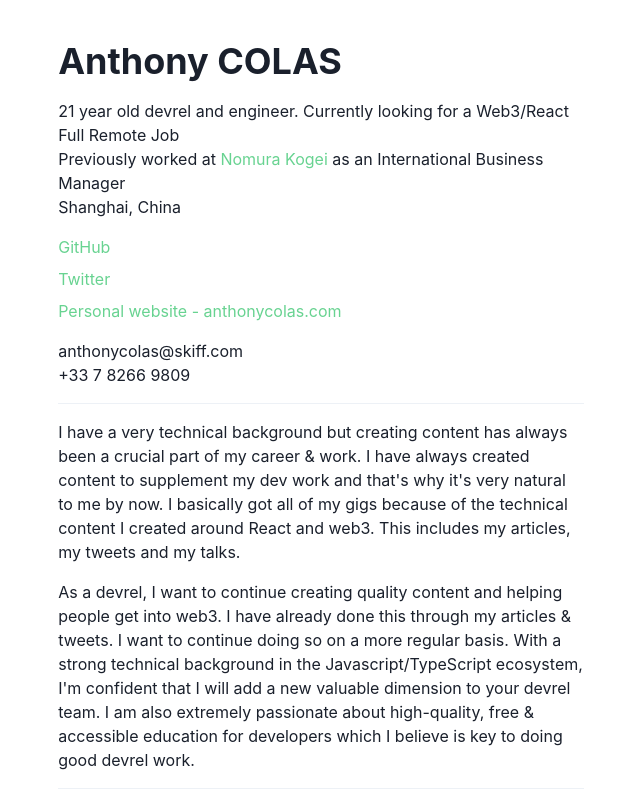
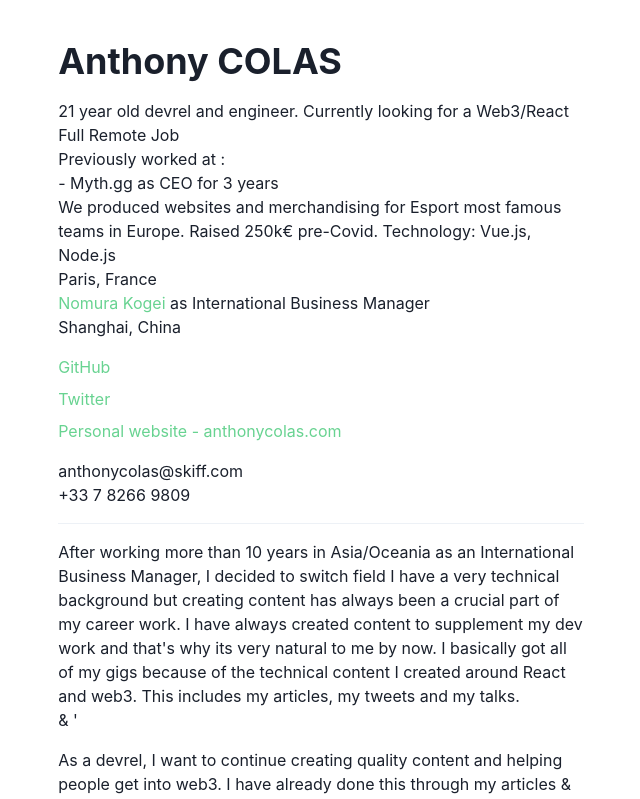
Before and after one commit to ToDestiny/anthonycolas.com, a Next.js app: page /cv in a window 1280 px wide. Shown: the top 799 px of the page, without its empty margins (319-959 px from the left). Built offline with nearby package versions, Linux system fonts and the light colour scheme; no server answers; what wagmi would draw is missing.

Commit message:
CV update

```diff
--- a/pages/cv.tsx
+++ b/pages/cv.tsx
@@ -20,11 +20,19 @@ const CVPage: NextPage = () => {
           21 year old devrel and engineer. Currently looking for a Web3/React
           Full Remote Job
           <br />
-          Previously worked at{' '}
+          Previously worked at :
+          <br />
+          - Myth.gg as CEO for 3 years
+          <br />
+          We produced websites and merchandising for Esport most famous teams in
+          Europe. Raised 250k€ pre-Covid. Technology: Vue.js, Node.js
+          <br />
+          Paris, France
+          <br />
           <MyLink href="https://www.nomurakougei.co.jp/english/index.html">
             Nomura Kogei
           </MyLink>{' '}
-          as an International Business Manager
+          as International Business Manager
           <br />
           Shanghai, China
         </Text>
@@ -45,13 +53,14 @@ const CVPage: NextPage = () => {
         <Divider />
 
         <Text>
-          I have a very technical background but creating content has always
-          been a crucial part of my career &amp; work. I have always created
-          content to supplement my dev work and that&apos;s why it&apos;s very
-          natural to me by now. I basically got all of my gigs because of the
-          technical content I created around React and web3. This includes my
-          articles, my tweets and my talks.
-          <br />
+          After working more than 10 years in Asia/Oceania as an International
+          Business Manager, I decided to switch field I have a very technical
+          background but creating content has always been a crucial part of my
+          career work. I have always created content to supplement my dev work
+          and that&apos;s why its very natural to me by now. I basically got all
+          of my gigs because of the technical content I created around React and
+          web3. This includes my articles, my tweets and my talks.
+          <br /> &amp; &apos;
         </Text>
 
         <Text>
```
